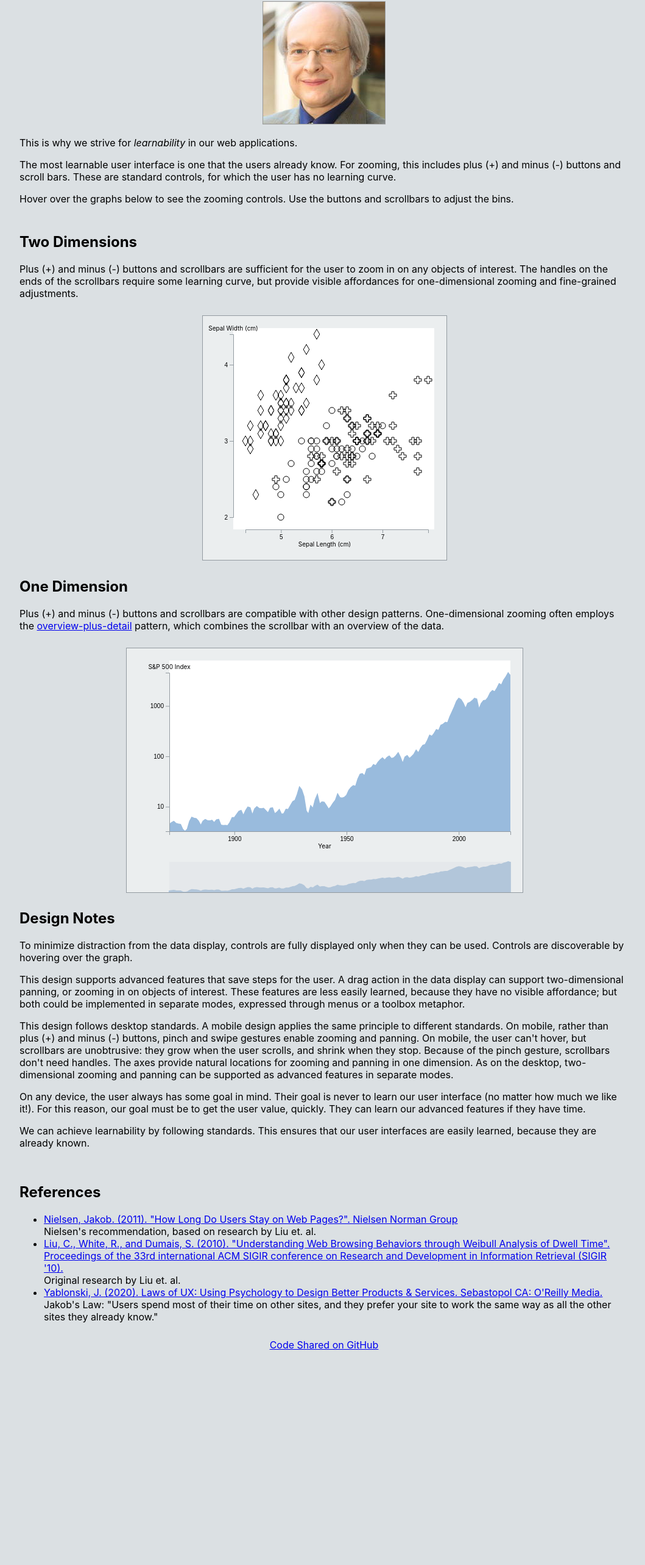
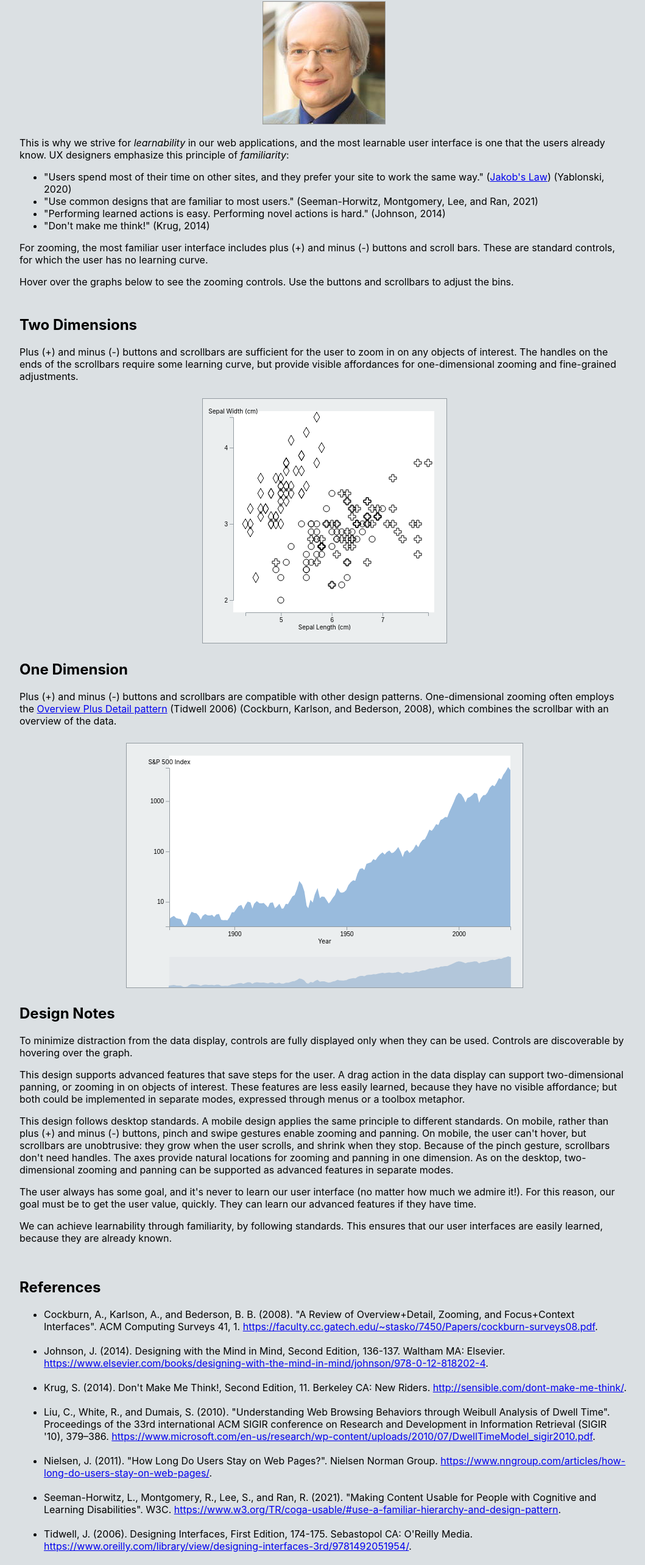
Before and after one commit to hemanrobinson/panning-zooming, a React (Create React App) app: page / in a window 1280 px wide. Shown: the part 182-2748 px from the top of the page at 61% size, without its empty margins (108-1167 px from the left). Before the commit the page ends 2407 px from the top, so only its background shows below. Built offline with nearby package versions, Linux system fonts and the light colour scheme.

Commit message:
improve text and binning

```diff
--- a/src/App.js
+++ b/src/App.js
@@ -22,10 +22,16 @@ const App = () => {
                     <a href="https://www.nngroup.com"><img alt="Dr. Jakob Nielsen" src={nielsen}/></a>
                 </p>
                 <p>
-                This is why we strive for <i>learnability</i> in our web applications.
+                This is why we strive for <i>learnability</i> in our web applications, and the most learnable user interface is one that the users already know.  UX designers emphasize this principle of <i>familiarity</i>:
                 </p>
+                <ul>
+                 <li>"Users spend most of their time on other sites, and they prefer your site to work the same way." (<a href="https://lawsofux.com/jakobs-law/">Jakob's Law</a>) (Yablonski, 2020)</li>
+                    <li>"Use common designs that are familiar to most users." (Seeman-Horwitz, Montgomery, Lee, and Ran, 2021)</li>
+                    <li>"Performing learned actions is easy.  Performing novel actions is hard." (Johnson, 2014)</li>
+                    <li>"Don't make me think!" (Krug, 2014)</li>
+                </ul>
                 <p>
-                The most learnable user interface is one that the users already know.  For zooming, this includes plus (+) and minus (-) buttons and scroll bars.  These are standard controls, for which the user has no learning curve.
+                For zooming, the most familiar user interface includes plus (+) and minus (-) buttons and scroll bars.  These are standard controls, for which the user has no learning curve.
                 </p>
                 <p>
                 Hover over the graphs below to see the zooming controls.  Use the buttons and scrollbars to adjust the bins.
@@ -43,7 +49,7 @@ const App = () => {
             <div className="Description">
                 <h2>One Dimension</h2>
                 <p>
-                Plus (+) and minus (-) buttons and scrollbars are compatible with other design patterns.  One-dimensional zooming often employs the <a href="https://observablehq.com/@d3/focus-context">overview-plus-detail</a> pattern, which combines the scrollbar with an overview of the data.
+                Plus (+) and minus (-) buttons and scrollbars are compatible with other design patterns.  One-dimensional zooming often employs the <a href="https://vega.github.io/vega/examples/overview-plus-detail/">Overview Plus Detail pattern</a> (Tidwell 2006) (Cockburn, Karlson, and Bederson, 2008), which combines the scrollbar with an overview of the data.
                 </p>
             </div>
             <div className="Graph">
@@ -61,17 +67,22 @@ const App = () => {
                 This design follows desktop standards.  A mobile design applies the same principle to different standards.  On mobile, rather than plus (+) and minus (-) buttons, pinch and swipe gestures enable zooming and panning.  On mobile, the user can't hover, but scrollbars are unobtrusive:  they grow when the user scrolls, and shrink when they stop.  Because of the pinch gesture, scrollbars don't need handles.  The axes provide natural locations for zooming and panning in one dimension.  As on the desktop, two-dimensional zooming and panning can be supported as advanced features in separate modes.
                 </p>
                 <p>
-                On any device, the user always has some goal in mind.  Their goal is never to learn our user interface (no matter how much we like it!).  For this reason, our goal must be to get the user value, quickly.  They can learn our advanced features if they have time.
+                The user always has some goal, and it's never to learn our user interface (no matter how much we admire it!).  For this reason, our goal must be to get the user value, quickly.  They can learn our advanced features if they have time.
                 </p>
                 <p>
-                We can achieve learnability by following standards.  This ensures that our user interfaces are easily learned, because they are already known.
+                We can achieve learnability through familiarity, by following standards.  This ensures that our user interfaces are easily learned, because they are already known.
                 </p>
                 <br/>
                 <h2>References</h2>
                 <ul>
-                    <li><a href="https://www.nngroup.com/articles/how-long-do-users-stay-on-web-pages/">Nielsen, Jakob. (2011). "How Long Do Users Stay on Web Pages?". Nielsen Norman Group</a><br/>Nielsen's recommendation, based on research by Liu et. al.</li>
-                    <li><a href="https://www.microsoft.com/en-us/research/wp-content/uploads/2010/07/DwellTimeModel_sigir2010.pdf">Liu, C., White, R., and Dumais, S. (2010). "Understanding Web Browsing Behaviors through Weibull Analysis of Dwell Time". Proceedings of the 33rd international ACM SIGIR conference on Research and Development in Information Retrieval (SIGIR '10).</a><br/>Original research by Liu et. al.</li>
-                    <li><a href="https://www.oreilly.com/library/view/laws-of-ux/9781492055303/ch01.html">Yablonski, J. (2020). Laws of UX: Using Psychology to Design Better Products & Services. Sebastopol CA: O'Reilly Media.</a><br/>Jakob's Law: "Users spend most of their time on other sites, and they prefer your site to work the same way as all the other sites they already know."</li>
+                    <li>Cockburn, A., Karlson, A., and Bederson, B. B. (2008).  "A Review of Overview+Detail, Zooming, and Focus+Context Interfaces". ACM Computing Surveys 41, 1. <a href="https://faculty.cc.gatech.edu/~stasko/7450/Papers/cockburn-surveys08.pdf">https://faculty.cc.gatech.edu/~stasko/7450/Papers/cockburn-surveys08.pdf</a>.</li><br/>
+                    <li>Johnson, J. (2014). Designing with the Mind in Mind, Second Edition, 136-137. Waltham MA: Elsevier. <a href="https://www.elsevier.com/books/designing-with-the-mind-in-mind/johnson/978-0-12-818202-4">https://www.elsevier.com/books/designing-with-the-mind-in-mind/johnson/978-0-12-818202-4</a>.</li><br/>
+                    <li>Krug, S. (2014). Don't Make Me Think!, Second Edition, 11. Berkeley CA: New Riders. <a href="http://sensible.com/dont-make-me-think/">http://sensible.com/dont-make-me-think/</a>.</li><br/>
+                    <li>Liu, C., White, R., and Dumais, S. (2010). "Understanding Web Browsing Behaviors through Weibull Analysis of Dwell Time". Proceedings of the 33rd international ACM SIGIR conference on Research and Development in Information Retrieval (SIGIR '10), 379–386. <a href="https://www.microsoft.com/en-us/research/wp-content/uploads/2010/07/DwellTimeModel_sigir2010.pdf">https://www.microsoft.com/en-us/research/wp-content/uploads/2010/07/DwellTimeModel_sigir2010.pdf</a>.</li><br/>
+                    <li>Nielsen, J. (2011). "How Long Do Users Stay on Web Pages?". Nielsen Norman Group. <a href="https://www.nngroup.com/articles/how-long-do-users-stay-on-web-pages/">https://www.nngroup.com/articles/how-long-do-users-stay-on-web-pages/</a>.</li><br/>
+                    <li>Seeman-Horwitz, L., Montgomery, R., Lee, S., and Ran, R. (2021). "Making Content Usable for People with Cognitive and Learning Disabilities". W3C. <a href="https://www.w3.org/TR/coga-usable/#use-a-familiar-hierarchy-and-design-pattern">https://www.w3.org/TR/coga-usable/#use-a-familiar-hierarchy-and-design-pattern</a>.</li><br/>
+                    <li>Tidwell, J. (2006). Designing Interfaces, First Edition, 174-175. Sebastopol CA: O'Reilly Media. <a href="https://www.oreilly.com/library/view/designing-interfaces-3rd/9781492051954/">https://www.oreilly.com/library/view/designing-interfaces-3rd/9781492051954/</a>.</li><br/>
+                    <li>Yablonski, J. (2020). Laws of UX: Using Psychology to Design Better Products & Services, 1-12. Sebastopol CA: O'Reilly Media. <a href="https://www.oreilly.com/library/view/laws-of-ux/9781492055303/ch01.html">https://www.oreilly.com/library/view/laws-of-ux/9781492055303/ch01.html</a>.</li><br/>
                 </ul>
             </div>
             <a href="https://github.com/hemanrobinson/zoom/">Code Shared on GitHub</a>
--- a/src/Graph.js
+++ b/src/Graph.js
@@ -510,17 +510,29 @@ Graph.getBins = ( data, columnIndex, xScale, aggregate ) => {
     // Get the ticks.
     const ticks = xScale.ticks();
     const n = ticks.length;
-    const tickWidth = ticks[ 1 ] - ticks[ 0 ];
     const domain = ticks[ n - 1 ] - ticks[ 0 ];
 
-    // Get the initial bin width from Scott's algorithm.
+    // Get the initial bin width from Scott's rule.
     let bins = d3.bin().thresholds( d3.thresholdScott )( values );
     let binWidth = domain / bins.length;
 
-    // Recalculate the bin width based on the aggregate value, rounded to the minimum tick width.
-    const k = 4;
-    const minWidth = tickWidth / 12;
-    const maxWidth = binWidth * Math.pow( 2, k );
+    // Ensure that the maximum bin width covers all the data.
+    const m = 2;
+    let k = 0;
+    let maxWidth = binWidth;
+    let minWidth = binWidth;
+    while( maxWidth < domain ) {
+        k++;
+        maxWidth *= m;
+        minWidth /= m;
+    }
+
+    // Ensure that the minimum bin width is visible.
+    while( minWidth < xScale.domain() / xScale.range()) {
+        minWidth *= m;
+    }
+
+    // Calculate the new bin width based on the aggregate value, rounded to the minimum tick width.
     let newBinWidth = maxWidth * Math.pow( aggregate, k );
     newBinWidth = Math.min( Math.max( newBinWidth, minWidth ), maxWidth );
     newBinWidth = minWidth * Math.round( newBinWidth / minWidth );
```
Also changed, not shown: 2 other files (tests, documents, lock files or other folders).
